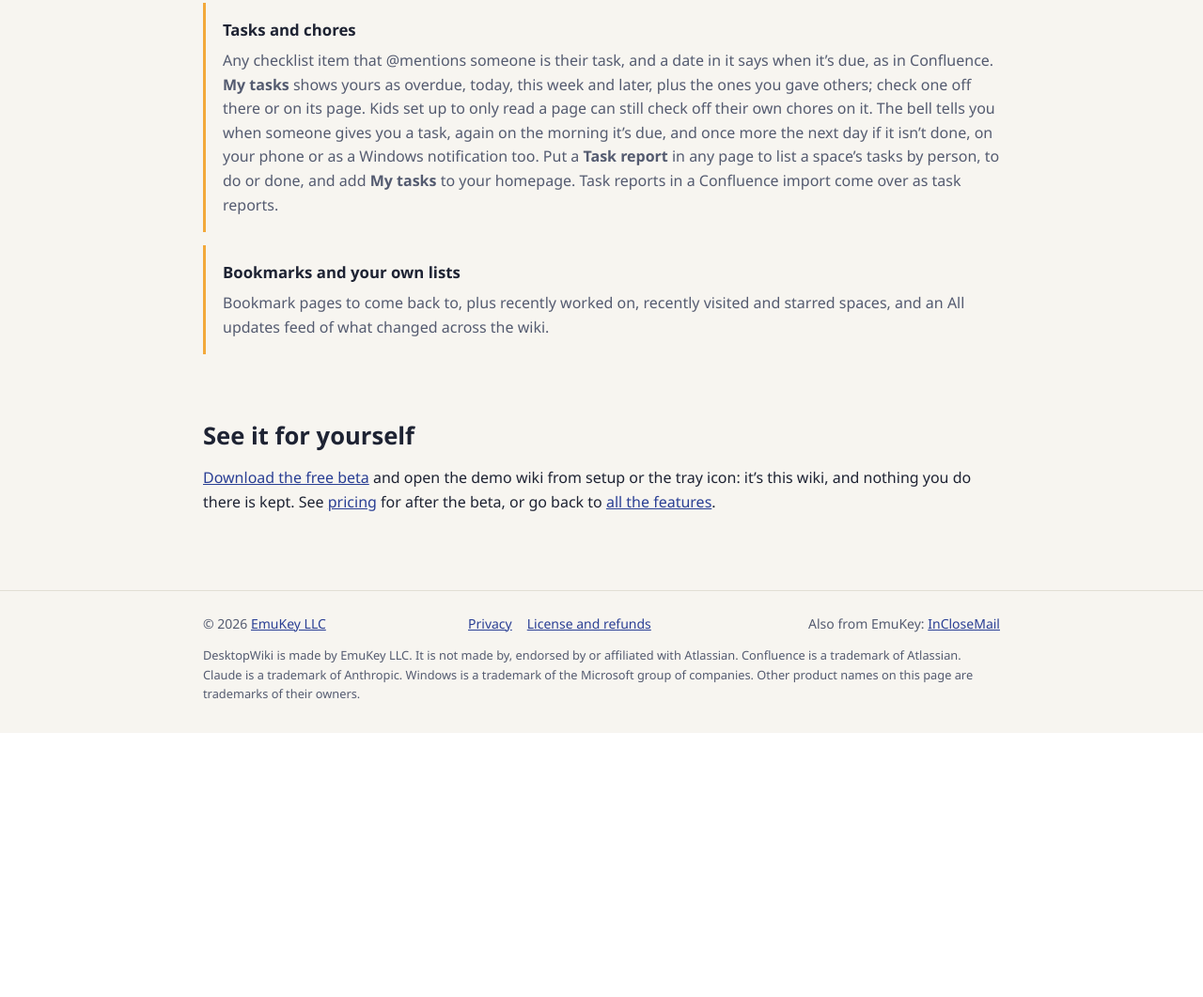
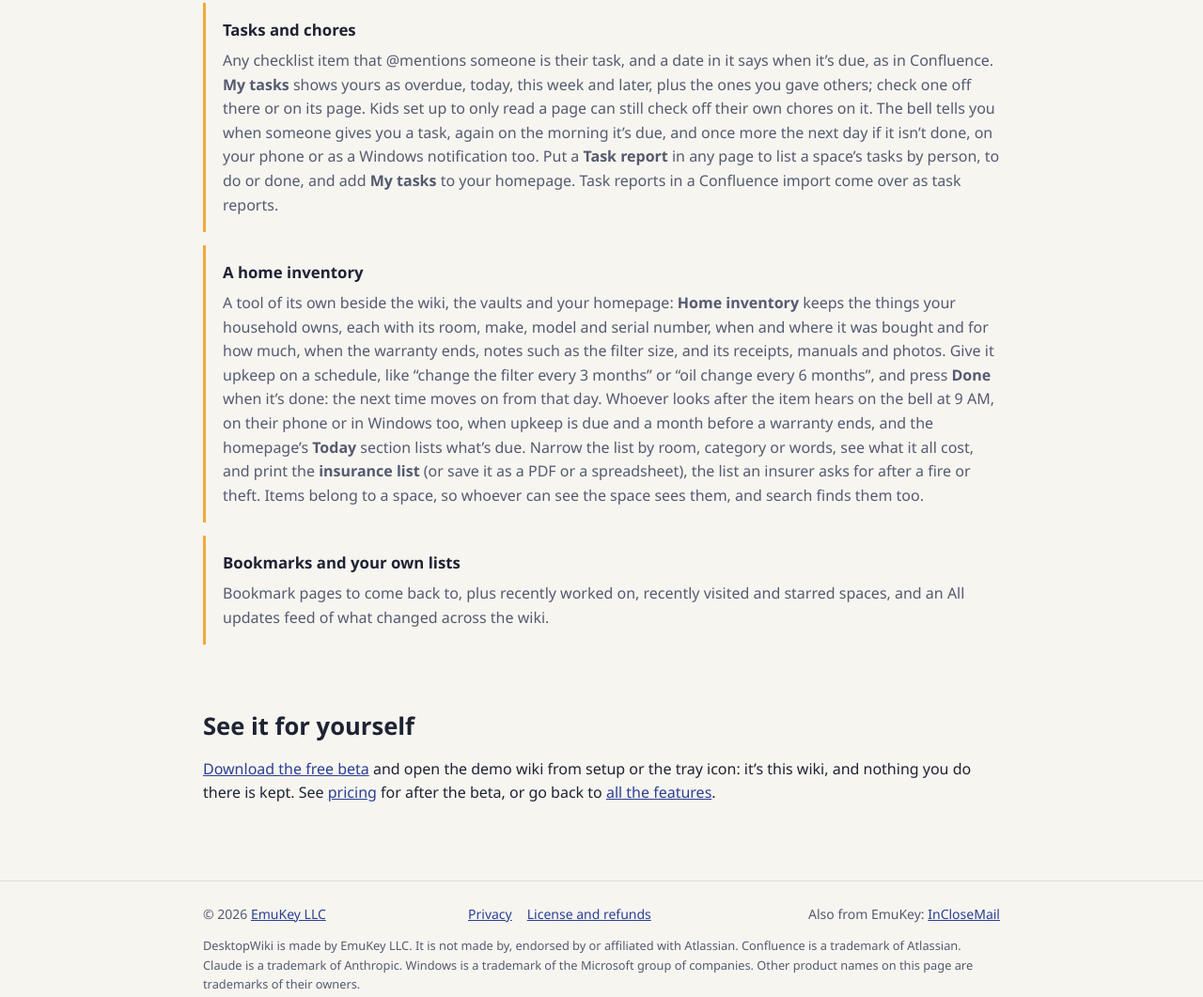
Before and after one commit to DesktopWiki/desktopwiki-website, a plain HTML site: page features/wiki.html in a window 1280 px wide. Shown: the part 5572-6633 px from the top of the page at 94% size. Before the commit the page ends 6352 px from the top, so only its background shows below. Drawn offline with Linux system fonts and the light colour scheme.

Commit message:
A home inventory: a card on the home page and in the wiki features (push with the release that has it)
Co-Authored-By: Claude Opus 5.5 <noreply@anthropic.com>

```diff
--- a/features/wiki.html
+++ b/features/wiki.html
@@ -166,6 +166,10 @@
           <h3>Tasks and chores</h3>
           <p>Any checklist item that @mentions someone is their task, and a date in it says when it&rsquo;s due, as in Confluence. <strong>My tasks</strong> shows yours as overdue, today, this week and later, plus the ones you gave others; check one off there or on its page. Kids set up to only read a page can still check off their own chores on it. The bell tells you when someone gives you a task, again on the morning it&rsquo;s due, and once more the next day if it isn&rsquo;t done, on your phone or as a Windows notification too. Put a <strong>Task report</strong> in any page to list a space&rsquo;s tasks by person, to do or done, and add <strong>My tasks</strong> to your homepage. Task reports in a Confluence import come over as task reports.</p>
         </div>
+        <div class="feature-item" id="home-inventory">
+          <h3>A home inventory</h3>
+          <p>A tool of its own beside the wiki, the vaults and your homepage: <strong>Home inventory</strong> keeps the things your household owns, each with its room, make, model and serial number, when and where it was bought and for how much, when the warranty ends, notes such as the filter size, and its receipts, manuals and photos. Give it upkeep on a schedule, like &ldquo;change the filter every 3 months&rdquo; or &ldquo;oil change every 6 months&rdquo;, and press <strong>Done</strong> when it&rsquo;s done: the next time moves on from that day. Whoever looks after the item hears on the bell at 9 AM, on their phone or in Windows too, when upkeep is due and a month before a warranty ends, and the homepage&rsquo;s <strong>Today</strong> section lists what&rsquo;s due. Narrow the list by room, category or words, see what it all cost, and print the <strong>insurance list</strong> (or save it as a PDF or a spreadsheet), the list an insurer asks for after a fire or theft. Items belong to a space, so whoever can see the space sees them, and search finds them too.</p>
+        </div>
         <div class="feature-item" id="bookmarks-and-your-own-lists">
           <h3>Bookmarks and your own lists</h3>
           <p>Bookmark pages to come back to, plus recently worked on, recently visited and starred spaces, and an All updates feed of what changed across the wiki.</p>
```
Also changed, not shown: index.html (+4 -0 lines).
